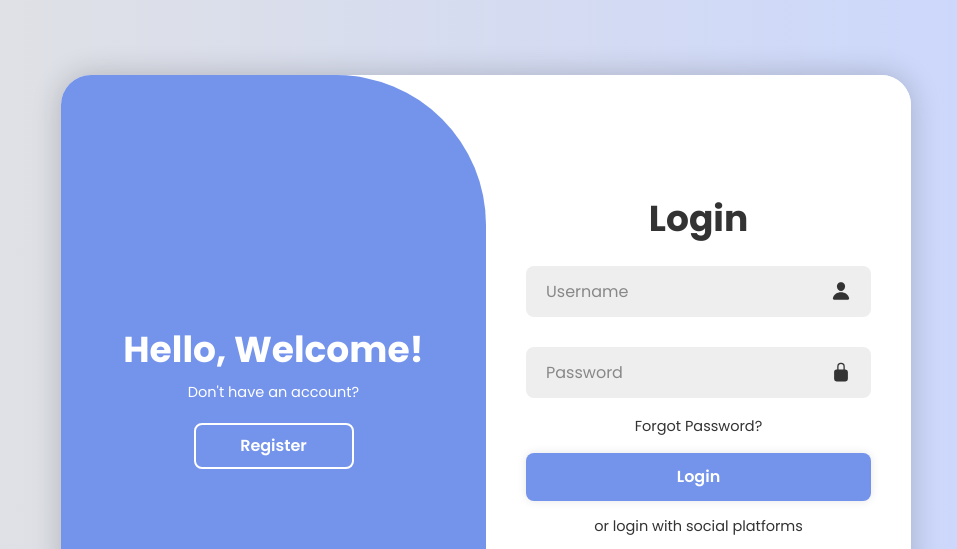
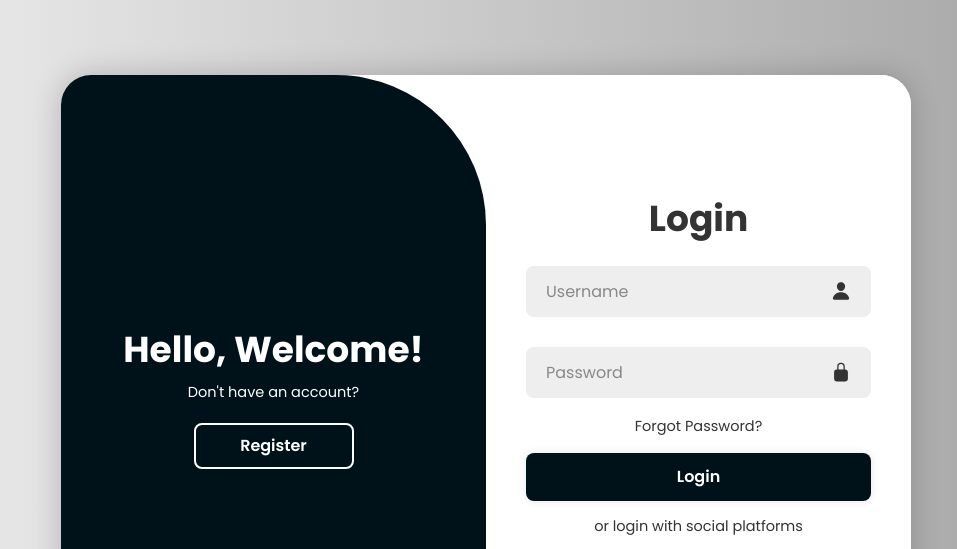
Before and after one commit to deepeshyadavrd/login-signup-form, a plain HTML site: page index.html in a window 1280 px wide. Shown: the top 549 px of the page, without its empty margins (154-1111 px from the left). Drawn offline with nearby package versions, Linux system fonts and the light colour scheme.

Commit message:
color updated, js for toggling between forms

```diff
--- a/main.js
+++ b/main.js
@@ -2,10 +2,12 @@ const container = document.querySelector('.container');
 const registerBtn = document.querySelector('.register-btn');
 const loginBtn = document.querySelector('.login-btn');
 
+// register
 registerBtn.addEventListener('click', () => {
     container.classList.add('active');
 })
 
+// login
 loginBtn.addEventListener('click', () => {
     container.classList.remove('active');
 })
--- a/style.css
+++ b/style.css
@@ -1,6 +1,8 @@
 @import url('https://fonts.googleapis.com/css2?family=Poppins:ital,wght@0,100;0,200;0,300;0,400;0,500;0,600;0,700;0,800;0,900;1,100;1,200;1,300;1,400;1,500;1,600;1,700;1,800;1,900&display=swap');
 
-
+:root {
+    --main-bg-color: #001219;
+  }
 *{
     margin: 0;
     padding: 0;
@@ -15,7 +17,7 @@ body{
     justify-content: center;
     align-items: center;
     min-height: 100vh;
-    background: linear-gradient(90deg, #e2e2e2, #c9d6ff);
+    background: linear-gradient(90deg, #e2e2e28f, #31313173);
 }
 
 .container{
@@ -100,7 +102,7 @@ form{ width: 100%; }
 .btn{
     width: 100%;
     height: 48px;
-    background: #7494ec;
+    background: var(--main-bg-color);
     border-radius: 8px;
     box-shadow: 0 0 10px rgba(0, 0, 0, .1);
     border: none;
@@ -137,7 +139,7 @@ form{ width: 100%; }
         left: -250%;
         width: 300%;
         height: 100%;
-        background: #7494ec;
+        background: var(--main-bg-color);
         /* border: 2px solid red; */
         border-radius: 150px;
         z-index: 2;
```
